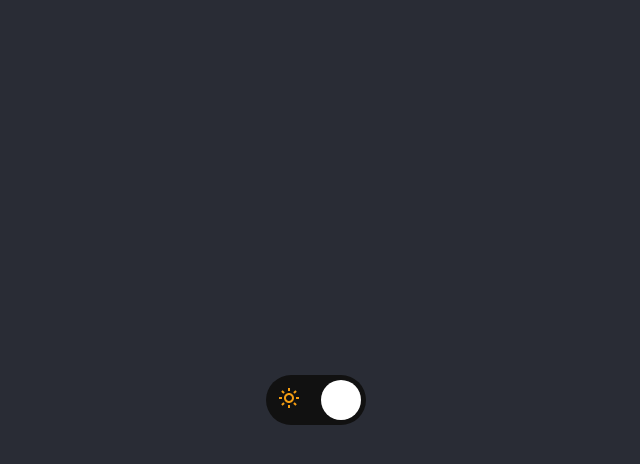
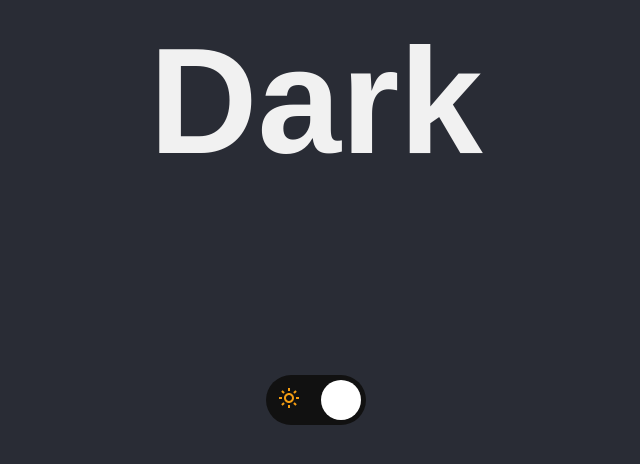
Before and after one commit to Ahegys/Dark-Mode, a plain HTML site: page index.html in a window 1280 px wide. Both pictures are taken after a click on the element 640 px from the left and 400 px from the top of the page. Shown: the whole page, without its empty margins (324-964 px from the left). Drawn offline with Linux system fonts and the light colour scheme.

Commit message:
secondCommit

```diff
--- a/index.css
+++ b/index.css
@@ -18,6 +18,7 @@
 
 }
 .container.active {
+    color: var(--light);
     background:var(--dark);
 }
 .btn{
@@ -53,3 +54,9 @@
 .moon{
     margin: 15%;
 }
+h1{
+    font-size: 150px;
+    font-family: arial;
+    position: absolute;
+    top: 15px;
+}
--- a/index.html
+++ b/index.html
@@ -10,6 +10,7 @@
 </head>
 <body>
     <div class="container">
+        <h1 class="texts">Light</h1>
         <div class="btn">
             <div class="sun"><img src="assets/assets/sun.svg" ></div>
             <div class="moon"><img src="assets/assets/moon.svg" ></div>
--- a/index.js
+++ b/index.js
@@ -1,7 +1,14 @@
 const btn = document.querySelector('.btn')
 const container = document.querySelector('.container')
+const txt = document.querySelector('.texts')
 
 btn.onclick = function(){
     this.classList.toggle('active')
     container.classList.toggle('active')
+    txt.classList.toggle('active')
+    if(txt.classList.contains('active')){
+        txt.textContent = 'Dark'
+    }else{
+        txt.textContent = 'Light'
+    }
 }
```
